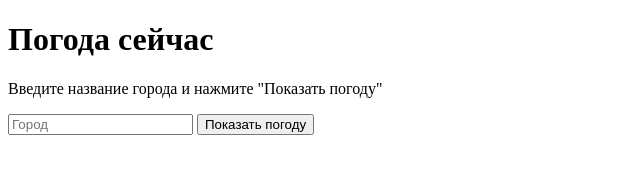
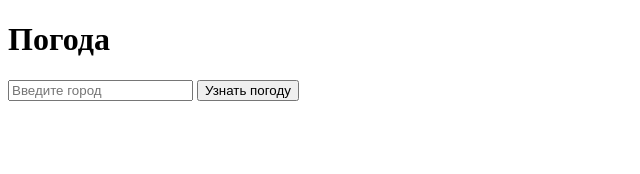
Before and after one commit to Morda2331/simple-weather, a plain HTML site: page index.html in a window 1280 px wide. Shown: the whole page, without its empty margins (0-640 px from the left). Drawn offline with Linux system fonts and the light colour scheme.

Commit message:
Add files via upload

```diff
--- a/index.html
+++ b/index.html
@@ -1,20 +1,19 @@
 <!DOCTYPE html>
-<html lang="ru">
+<html lang="en">
 <head>
-    <meta charset="UTF-8" />
-    <meta name="viewport" content="width=device-width, initial-scale=1" />
-    <title>Simple Weather</title>
-    <link rel="stylesheet" href="style.css" />
+  <meta charset="UTF-8" />
+  <meta name="viewport" content="width=device-width, initial-scale=1.0"/>
+  <title>Simple Weather App</title>
+  <link rel="stylesheet" href="style.css" />
 </head>
 <body>
-    <h1>Погода сейчас</h1>
-    <div id="weather">
-        <p>Введите название города и нажмите "Показать погоду"</p>
-        <input type="text" id="city" placeholder="Город" />
-        <button id="getWeather">Показать погоду</button>
-        <div id="result"></div>
-    </div>
+  <div class="weather-container">
+    <h1>Погода</h1>
+    <input type="text" id="cityInput" placeholder="Введите город" />
+    <button onclick="getWeather()">Узнать погоду</button>
+    <div id="weatherResult"></div>
+  </div>
 
-    <script src="script.js"></script>
+  <script src="script.js"></script>
 </body>
 </html>
```
